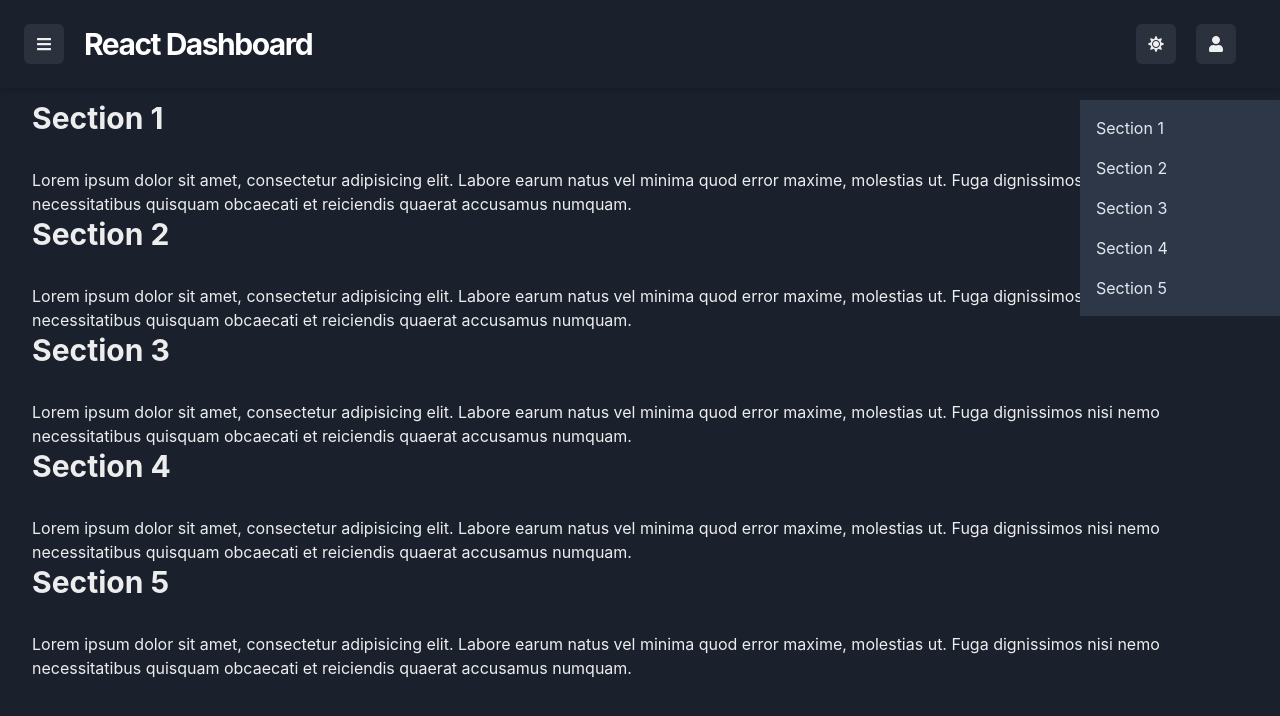
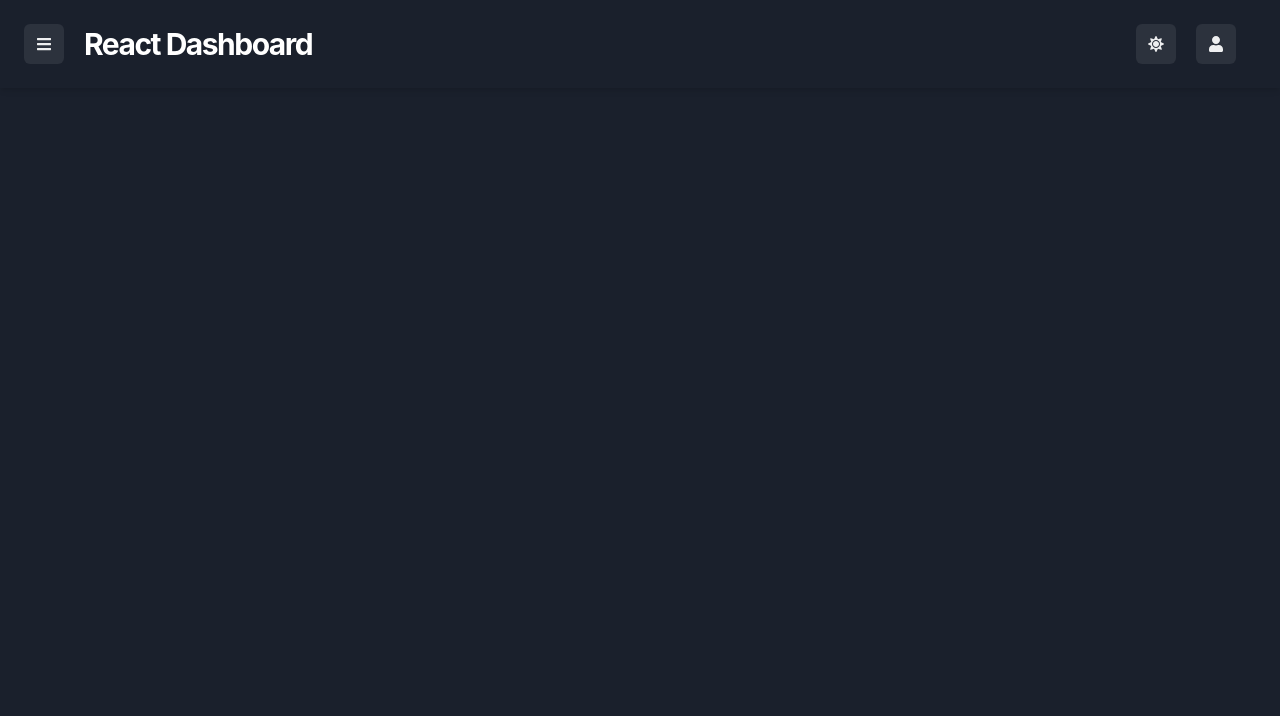
Before and after one commit to GPT-Engineer-App/dashboard-navbar-sidebar, a React (Vite) app: page / in a window 1280 px wide. Shown: the top 716 px of the page. Built offline with nearby package versions, Linux system fonts and the light colour scheme.

Commit message:
delete the body
Removed all page content within the main container in `src/pages/Index.jsx`, leaving only the wrapping `Flex` component.

```diff
--- a/src/pages/Index.jsx
+++ b/src/pages/Index.jsx
@@ -60,39 +60,7 @@ const Index = () => {
         </DrawerContent>
       </Drawer>
       <Flex direction={{ base: "column", md: "row" }} pt="100px" px={8} alignItems="flex-start" justify="space-between">
-        <Scrollspy />
-        <Box flex="1" minW="0" order={{ md: 1 }}>
-          <VStack spacing={8} alignItems="flex-start" id="section1">
-            <Heading as="h3" size="lg">
-              Section 1
-            </Heading>
-            <Text fontSize="md">Lorem ipsum dolor sit amet, consectetur adipisicing elit. Labore earum natus vel minima quod error maxime, molestias ut. Fuga dignissimos nisi nemo necessitatibus quisquam obcaecati et reiciendis quaerat accusamus numquam.</Text>
-          </VStack>
-          <VStack spacing={8} alignItems="flex-start" id="section2">
-            <Heading as="h3" size="lg">
-              Section 2
-            </Heading>
-            <Text fontSize="md">Lorem ipsum dolor sit amet, consectetur adipisicing elit. Labore earum natus vel minima quod error maxime, molestias ut. Fuga dignissimos nisi nemo necessitatibus quisquam obcaecati et reiciendis quaerat accusamus numquam.</Text>
-          </VStack>
-          <VStack spacing={8} alignItems="flex-start" id="section3">
-            <Heading as="h3" size="lg">
-              Section 3
-            </Heading>
-            <Text fontSize="md">Lorem ipsum dolor sit amet, consectetur adipisicing elit. Labore earum natus vel minima quod error maxime, molestias ut. Fuga dignissimos nisi nemo necessitatibus quisquam obcaecati et reiciendis quaerat accusamus numquam.</Text>
-          </VStack>
-          <VStack spacing={8} alignItems="flex-start" id="section4">
-            <Heading as="h3" size="lg">
-              Section 4
-            </Heading>
-            <Text fontSize="md">Lorem ipsum dolor sit amet, consectetur adipisicing elit. Labore earum natus vel minima quod error maxime, molestias ut. Fuga dignissimos nisi nemo necessitatibus quisquam obcaecati et reiciendis quaerat accusamus numquam.</Text>
-          </VStack>
-          <VStack spacing={8} alignItems="flex-start" id="section5">
-            <Heading as="h3" size="lg">
-              Section 5
-            </Heading>
-            <Text fontSize="md">Lorem ipsum dolor sit amet, consectetur adipisicing elit. Labore earum natus vel minima quod error maxime, molestias ut. Fuga dignissimos nisi nemo necessitatibus quisquam obcaecati et reiciendis quaerat accusamus numquam.</Text>
-          </VStack>
-        </Box>
+        {/* Content has been deleted as per update request */}
       </Flex>
     </>
   );
```
